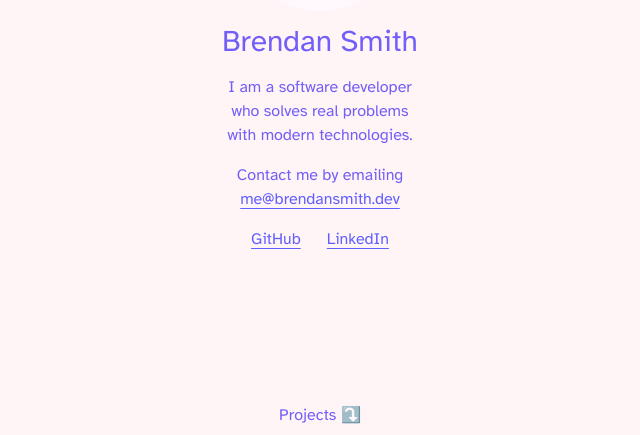
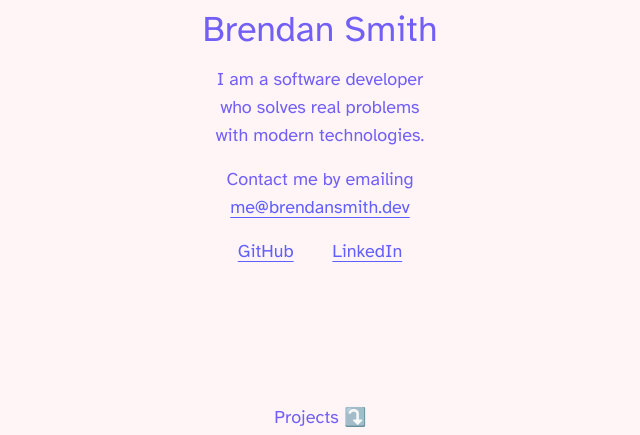
Before and after one commit to brendanrsmith/brendanrsmith.github.io, an Astro site: page / in a window 1280 px wide. Shown: the part 365-800 px from the top of the page, without its empty margins (320-960 px from the left). Built offline with nearby package versions, Linux system fonts and the light colour scheme; Astro itself is replaced by a stand-in of ours.

Commit message:
are we getting older or are  the screens getting smaller

```diff
--- a/src/components/Post.astro
+++ b/src/components/Post.astro
@@ -6,7 +6,7 @@ interface Props {
 const { title, date } = Astro.props;
 ---
 
-<a href="/" class="top-0 p-4 block sm:w-fit"> ← Home</a>
+<a href="/" class="top-0 p-4 sm:text-lg block sm:w-fit"> ← Home</a>
 <div class="mt-6 mb-10 px-2 md:px-0 flex-1">
     <div class="max-w-prose w-full mx-auto">
         <h1 class="text-3xl font-light">{title}</h1>
--- a/src/layouts/PostLayout.astro
+++ b/src/layouts/PostLayout.astro
@@ -30,7 +30,7 @@ import { ClientRouter } from "astro:transitions";
                 })}
         >
             <article
-                class="prose mx-auto max-w-prose leading-snug prose-rose dark:prose-invert prose-a:no-underline prose-a:text-indigo-500 dark:prose-a:text-indigo-400 prose-a:hover:underline dark:prose-a:hover:under\"
+                class="prose sm:prose-lg mx-auto max-w-prose leading-snug sm:leading-snug prose-rose dark:prose-invert prose-a:no-underline prose-a:text-indigo-500 dark:prose-a:text-indigo-400 prose-a:hover:underline dark:prose-a:hover:under\"
             >
                 <slot />
             </article>
--- a/src/pages/ferryfriend.astro
+++ b/src/pages/ferryfriend.astro
@@ -21,7 +21,7 @@ import Layout from "../layouts/Layout.astro";
 <Layout title="FerryFriend 4.0">
     <Post title={"FerryFriend 4"} date="February 3, 2022">
         <article
-            class="mx-auto leading-normal prose-indigo prose dark:prose-invert prose-a:no-underline prose-a:hover:underline prose-a:text-indigo-500 dark:prose-a:text-indigo-400"
+            class="mx-auto leading-normal sm:prose-lg sm:leading-snug prose-indigo prose dark:prose-invert prose-a:no-underline prose-a:hover:underline prose-a:text-indigo-500 dark:prose-a:text-indigo-400"
         >
             <p class="my-8 rounded-sm bg-indigo-100 p-3 italic dark:bg-blue-900">
                 <strong>July 2022 Update:</strong> At long last, FerryFriend 4.0
--- a/src/pages/index.astro
+++ b/src/pages/index.astro
@@ -27,18 +27,18 @@ import alertClassifierHero from "./alerts/sklearn_files/sklearn_17_1.png";
             <section
                 class="space-y-4 text-balance text-indigo-600/80 dark:text-indigo-400 max-w-xs text-center"
             >
-                <h1 class="mt-3 text-3xl">Brendan Smith</h1>
-                <p>
+                <h1 class="mt-3 text-3xl sm:text-4xl">Brendan Smith</h1>
+                <p class="sm:text-lg">
                     I am a software developer <br /> who solves real problems <br
                     /> with modern technologies.
                 </p>
-                <p>
+                <p class="sm:text-lg">
                     Contact me by emailing <br />
                     <a class="underline decoration-1 hover:decoration-auto" href="mailto:me@brendansmith.dev">
                         me@brendansmith.dev
                     </a>
                 </p>
-                <p class="inline-flex justify-around px-4 w-full">
+                <p class="inline-flex sm:text-lg justify-around px-4 w-full">
                     <a
                         class="underline decoration-1 hover:decoration-auto"
                         href="https://github.com/brendanrsmith"
@@ -60,7 +60,7 @@ import alertClassifierHero from "./alerts/sklearn_files/sklearn_17_1.png";
         class="m-auto text-indigo-600/80 dark:text-indigo-400 mb-10"
     >
         <div class="-mt-10 pt-2 text-center">
-            <a class="text-inherit hover:text-inherit" href="#portfolio">
+            <a class="text-inherit lg:text-lg hover:text-inherit" href="#portfolio">
                 Projects <span class="font-sans">⤵</span>
             </a>
         </div>
```
